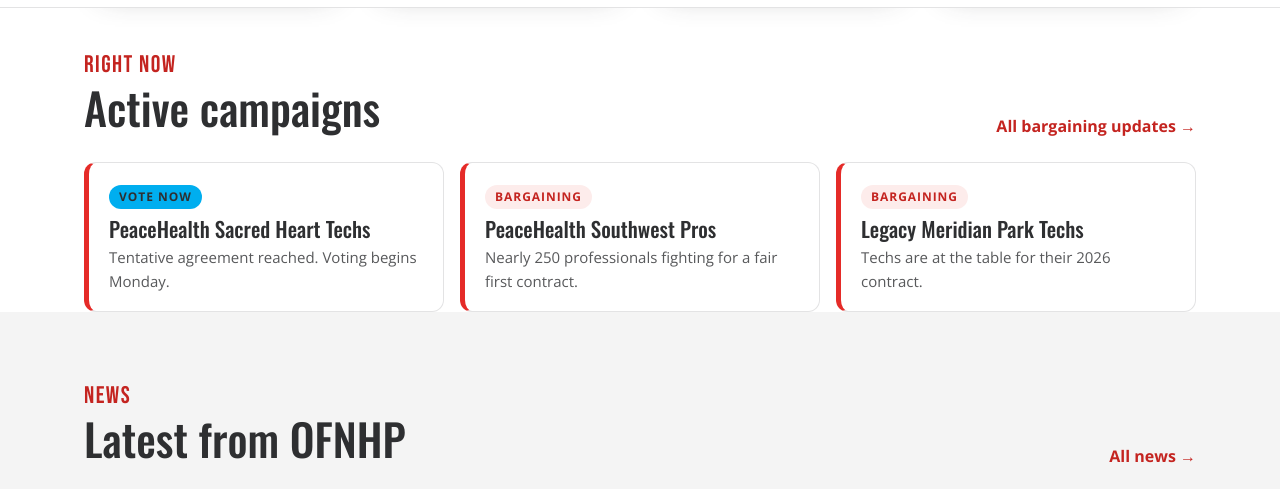
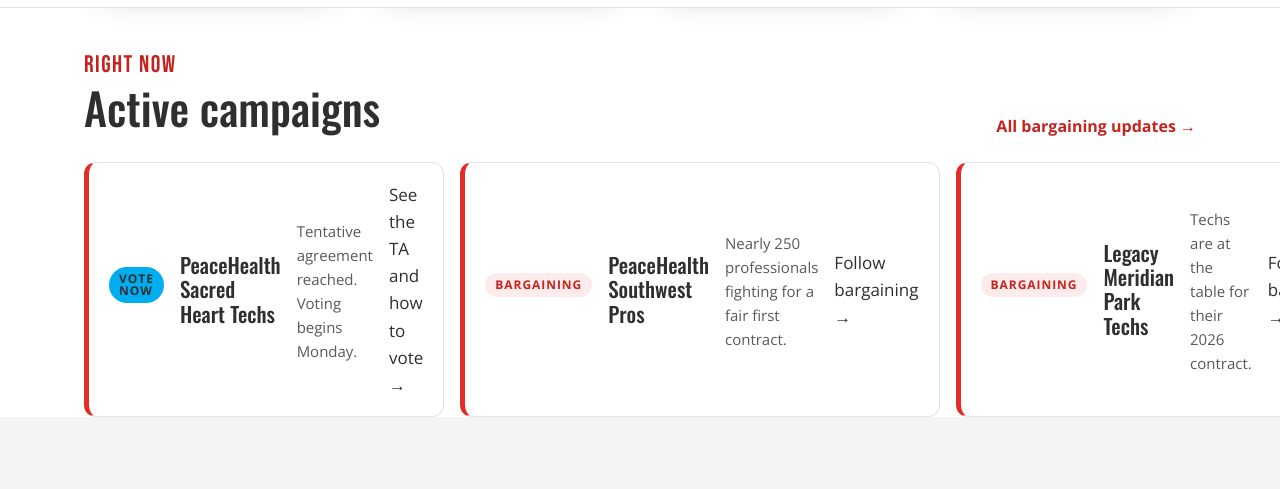
Before and after one commit to xadnder/unionworks, a Jekyll site: the page built from index.html, in a window 1280 px wide and 900 px high, scrolled down 793 px, cut to the strip 77-566 px from the top of the window. Built offline with Jekyll 4.4.1, drawn with Linux system fonts in a browser that asks for light colours.

Commit message:
Refactor campaign links and add action text
Updated campaign link structure and added action text.

```diff
--- a/index.html
+++ b/index.html
@@ -50,12 +50,11 @@ layout: default
     </div>
     <div class="camp-grid">
       {%- for c in home.campaigns %}
-      <a class="camp" href="{% include href.html url=c.url %}">
-        <div>
-          {%- if c.status == "vote" %}<span class="chip live">Vote now</span>{% else %}<span class="chip">{{ c.status }}</span>{% endif %}
-          <h3>{{ c.title }}</h3>
-          <p>{{ c.text }}</p>
-        </div>
+      <a class="camp{% if c.status == "vote" %} urgent{% endif %}" href="{% include href.html url=c.url %}">
+        {%- if c.status == "vote" %}<span class="chip live">Vote now</span>{% else %}<span class="chip">{{ c.status }}</span>{% endif %}
+        <h3>{{ c.title }}</h3>
+        <p>{{ c.text }}</p>
+        <span class="camp-go">{{ c.action | default: "Read more" }} →</span>
       </a>
       {%- endfor %}
     </div>
```
